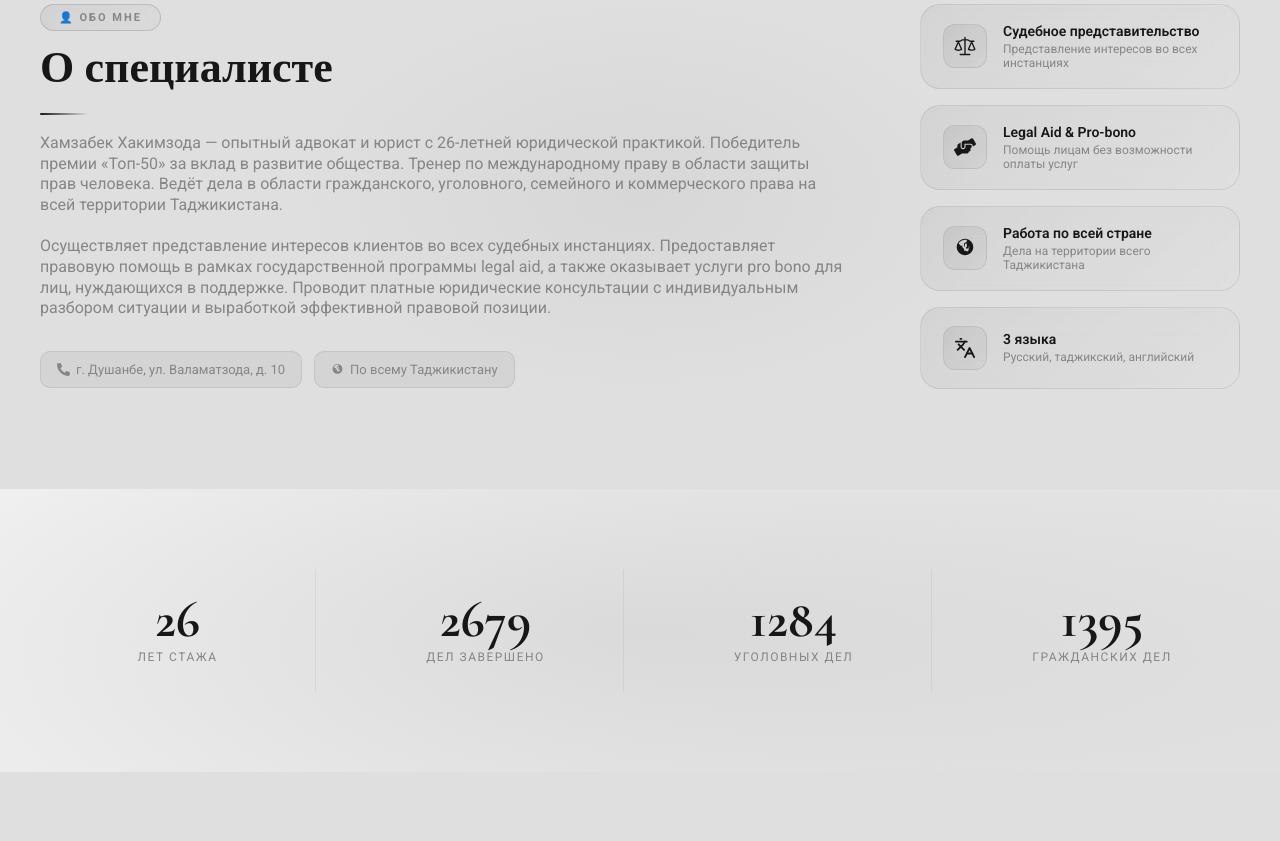
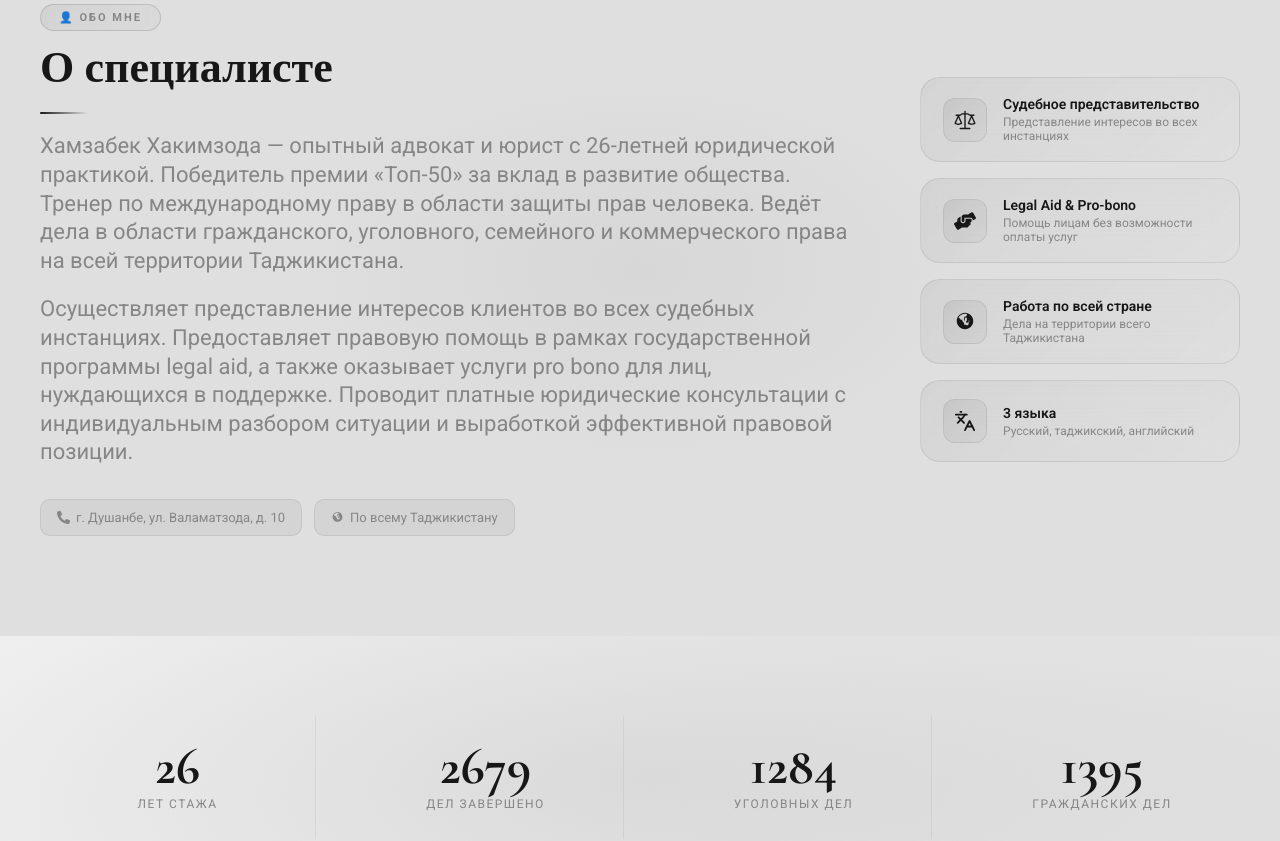
Before and after one commit to MUHAMMADAMIN100/advokat_tj, a React (Vite) app: page / in a window 1280 px wide. Shown: the part 960-1801 px from the top of the page. Built offline with nearby package versions, Linux system fonts and the light colour scheme.

Commit message:
added links

```diff
--- a/src/App.jsx
+++ b/src/App.jsx
@@ -530,14 +530,14 @@ export default function App() {
                 О <span style={{ color: "#171717" }}>специалисте</span>
               </h2>
               <div className="gold-bar" />
-              <p style={{ color: "#868686", fontSize: 16, lineHeight: 1.3, marginBottom: 20 }}>
+              <p style={{ color: "#868686", fontSize: 22, lineHeight: 1.3, marginBottom: 20 }}>
                 Хамзабек Хакимзода — опытный адвокат и юрист с 26-летней юридической практикой.
                 Победитель премии «Топ-50» за вклад в развитие общества.
                 Тренер по международному праву в области защиты прав человека.
                 Ведёт дела в области гражданского, уголовного, семейного и коммерческого права на всей территории Таджикистана.
 
               </p>
-              <p style={{ color: "#868686", fontSize: 16, lineHeight: 1.3, marginBottom: 32 }}>
+              <p style={{ color: "#868686", fontSize: 22, lineHeight: 1.3, marginBottom: 32 }}>
                 Осуществляет представление интересов клиентов во всех судебных инстанциях.
                 Предоставляет правовую помощь в рамках государственной программы legal aid, а также оказывает услуги pro bono для лиц, нуждающихся в поддержке.
                 Проводит платные юридические консультации с индивидуальным разбором ситуации и выработкой эффективной правовой позиции.
@@ -717,12 +717,17 @@ export default function App() {
                   ))}
 
                   <div style={{ display: "flex", flexWrap: "wrap", gap: 10, marginTop: 8 }}>
-                    {[<><FaTelegramPlane /> Telegram</>, <><FaSquareInstagram /> Instagram</>, <><FaTelegramPlane /> Facebook</>, <><FaTelegramPlane /> WhatsApp</>].map((s, i) => (
-                      <div key={i} style={{ flex: 1, background: "rgba(23,23,23,0.04)", border: "1px solid rgba(23,23,23,0.08)", borderRadius: 10, padding: "10px", textAlign: "center", fontSize: 12, color: "#868686", cursor: "pointer", transition: "all 0.2s", display: "flex", alignItems: "center", justifyContent: "center", gap: 6, boxSizing: "border-box" }}
+                    {[
+                      { label: <><FaTelegramPlane /> Telegram</>, url: "https://t.me/+992935757503" },
+                      { label: <><FaSquareInstagram /> Instagram</>, url: "https://www.instagram.com/hamzabekmirzovali?igsh=N2xhdWFvaHppZ21l" },
+                      { label: <><FaTelegramPlane /> Facebook</>, url: "https://www.facebook.com/share/1HzKX6PxMf/" },
+                      { label: <><FaTelegramPlane /> WhatsApp</>, url: "https://wa.me/992935757503" },
+                    ].map((s, i) => (
+                      <a key={i} href={s.url} target="_blank" rel="noopener noreferrer" style={{ flex: 1, background: "rgba(23,23,23,0.04)", border: "1px solid rgba(23,23,23,0.08)", borderRadius: 10, padding: "10px", textAlign: "center", fontSize: 12, color: "#868686", cursor: "pointer", transition: "all 0.2s", display: "flex", alignItems: "center", justifyContent: "center", gap: 6, boxSizing: "border-box", textDecoration: "none", minWidth: "calc(50% - 5px)" }}
                         onMouseEnter={e => { e.currentTarget.style.background = "rgba(120,120,120,0.08)"; e.currentTarget.style.borderColor = "rgba(120,120,120,0.2)"; e.currentTarget.style.color = "#171717"; }}
                         onMouseLeave={e => { e.currentTarget.style.background = "rgba(23,23,23,0.04)"; e.currentTarget.style.borderColor = "rgba(23,23,23,0.08)"; e.currentTarget.style.color = "#868686"; }}>
-                        {s}
-                      </div>
+                        {s.label}
+                      </a>
                     ))}
                   </div>
                 </div>
```
